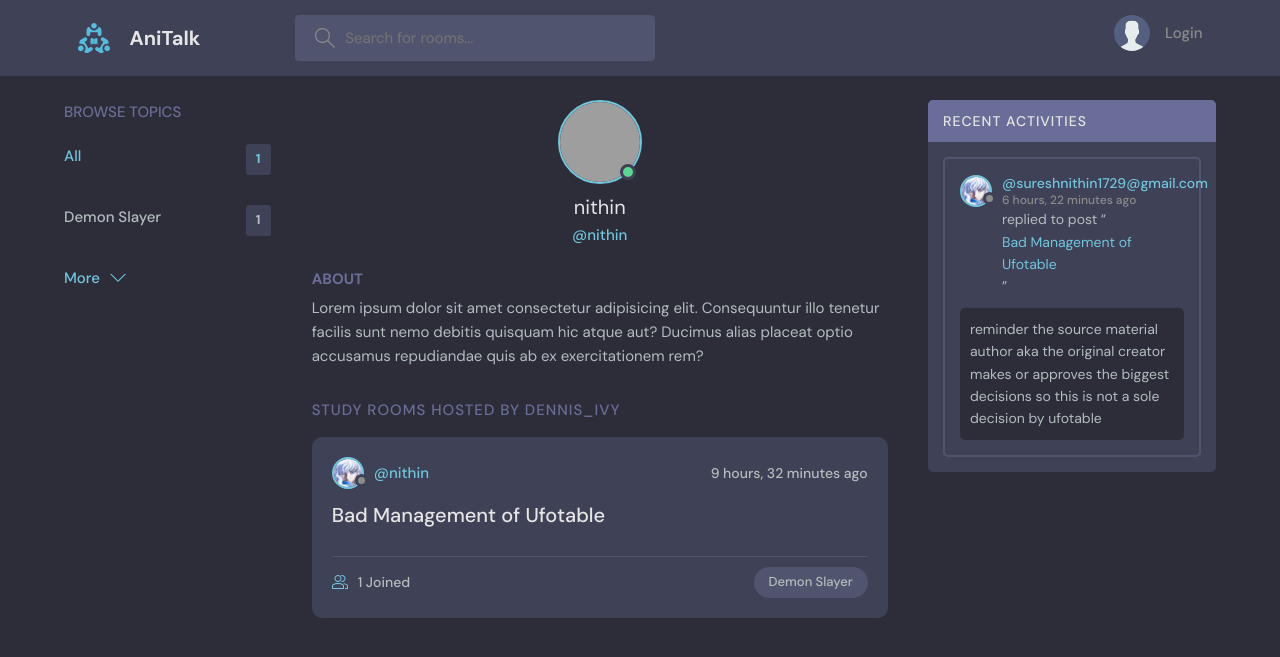
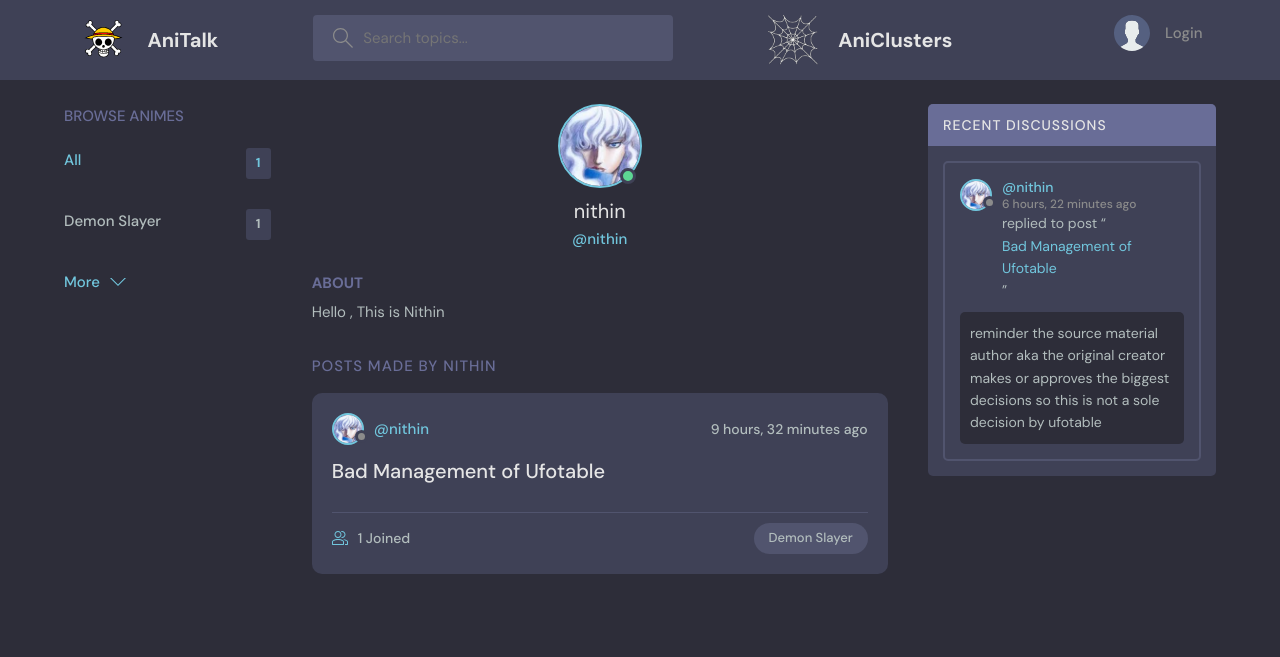
Before and after one commit to Nithin1729S/AniTalk, a Django app: page /profile/1/ in a window 1280 px wide. Shown: the top 657 px of the page. Run offline with Django 3.2, Linux system fonts and the light colour scheme; data comes from the database, SQL or seed files in the repository; both versions use the stored data as it was after the commit; grey boxes are pictures that could not be loaded.

Commit message:
changes names of fields

```diff
--- a/base/templates/base/activity.html
+++ b/base/templates/base/activity.html
@@ -13,7 +13,7 @@
                   ></path>
                 </svg>
               </a>
-              <h3>Recent Activities</h3>
+              <h3>Recent Discussions</h3>
             </div>
           </div>
 
@@ -26,7 +26,7 @@
                     <img src="{{message.user.avatar.url}}" />
                 </div>
                 <p>
-                    @{{message.user}}
+                    @{{message.user.username}}
                     <span>{{message.created|timesince}} ago</span>
                 </p>
             </a>
@@ -56,6 +56,4 @@
         </div>
       </div>
     </main>
-
-    <script src="script.js"></script>
 {% endblock content %}
--- a/base/templates/base/activity_component.html
+++ b/base/templates/base/activity_component.html
@@ -1,6 +1,6 @@
 <div class="activities">
     <div class="activities__header">
-        <h2>Recent Activities</h2>
+        <h2>Recent Discussions</h2>
     </div>
     {% for message in room_messages %}
     <div class="activities__box">
@@ -10,7 +10,7 @@
                     <img src="{{message.user.avatar.url}}" />
                 </div>
                 <p>
-                    @{{message.user}}
+                    @{{message.user.username}}
                     <span>{{message.created|timesince}} ago</span>
                 </p>
             </a>
--- a/base/templates/base/delete.html
+++ b/base/templates/base/delete.html
@@ -33,5 +33,4 @@
             </div>
         </div>
     </main>
-    <script src="script.js"></script>
 {% endblock content %}
--- a/base/templates/base/home.html
+++ b/base/templates/base/home.html
@@ -20,7 +20,7 @@
                     d="M32 30.586l-10.845-10.845c1.771-2.092 2.845-4.791 2.845-7.741 0-6.617-5.383-12-12-12s-12 5.383-12 12c0 6.617 5.383 12 12 12 2.949 0 5.649-1.074 7.741-2.845l10.845 10.845 1.414-1.414zM12 22c-5.514 0-10-4.486-10-10s4.486-10 10-10c5.514 0 10 4.486 10 10s-4.486 10-10 10z"
                   ></path>
                 </svg>
-                <input name='q' placeholder="Search for posts" />
+                <input name='q' placeholder="Search topics..." />
               </label>
             </form>
             <div class="mobile-menuItems">
@@ -30,7 +30,7 @@
           </div>
           <div class="roomList__header">
             <div>
-              <h2>Recent Forum Discussion</h2>
+              <h2>Recent Posts</h2>
               <p>{{ room_count }} Forums available</p>
             </div>
             <a class="btn btn--main" href="{% url 'create-room' %}">
@@ -40,7 +40,7 @@
                   d="M16.943 0.943h-1.885v14.115h-14.115v1.885h14.115v14.115h1.885v-14.115h14.115v-1.885h-14.115v-14.115z"
                 ></path>
               </svg>
-              Create Room
+              Create Post
             </a>
           </div>
           {% include 'base/feed_component.html' %}
--- a/base/templates/base/login_register.html
+++ b/base/templates/base/login_register.html
@@ -10,7 +10,7 @@
         </div>
       </div>
       <div class="layout__body">
-        <h2 class="auth__tagline">Find your study partner</h2>
+        <h2 class="auth__tagline">Welcome Back</h2>
 
         <form class="form" action="" method="POST">
           {% csrf_token %}
@@ -55,7 +55,7 @@
         </div>
       </div>
       <div class="layout__body">
-        <h2 class="auth__tagline">Find your study partner</h2>
+        <h2 class="auth__tagline">Start Using AniTalk</h2>
 
         <form class="form" action="" method="POST">
           {% csrf_token %}
--- a/base/templates/base/profile.html
+++ b/base/templates/base/profile.html
@@ -11,7 +11,7 @@
         <div class="profile">
           <div class="profile__avatar">
             <div class="avatar avatar--large active">
-              <img src="https://randomuser.me/api/portraits/men/11.jpg" />
+              <img src="{{user.avatar.url}}" />
             </div>
           </div>
           <div class="profile__info">
@@ -24,16 +24,14 @@
           <div class="profile__about">
             <h3>About</h3>
             <p>
-              Lorem ipsum dolor sit amet consectetur adipisicing elit. Consequuntur illo tenetur
-              facilis sunt nemo debitis quisquam hic atque aut? Ducimus alias placeat optio
-              accusamus repudiandae quis ab ex exercitationem rem?
+              {{user.bio}}
             </p>
           </div>
         </div>
 
         <div class="roomList__header">
           <div>
-            <h2>Study Rooms Hosted by dennis_ivy</a>
+            <h2>Posts made by {{user.username}}</a>
             </h2>
           </div>
         </div>
--- a/base/templates/base/topics.html
+++ b/base/templates/base/topics.html
@@ -13,7 +13,7 @@
                   ></path>
                 </svg>
               </a>
-              <h3>Browse Topics</h3>
+              <h3>Browse Animes</h3>
             </div>
           </div>
 
@@ -26,7 +26,7 @@
                     d="M32 30.586l-10.845-10.845c1.771-2.092 2.845-4.791 2.845-7.741 0-6.617-5.383-12-12-12s-12 5.383-12 12c0 6.617 5.383 12 12 12 2.949 0 5.649-1.074 7.741-2.845l10.845 10.845 1.414-1.414zM12 22c-5.514 0-10-4.486-10-10s4.486-10 10-10c5.514 0 10 4.486 10 10s-4.486 10-10 10z"
                   ></path>
                 </svg>
-                <input name='q' placeholder="Search for topics" />
+                <input name='q' placeholder="Search topics..." />
               </label>
             </form>
 
@@ -46,6 +46,4 @@
         </div>
       </div>
     </main>
-
-    <script src="script.js"></script>
 {% endblock content %}
--- a/base/templates/base/topics_component.html
+++ b/base/templates/base/topics_component.html
@@ -1,6 +1,6 @@
 <div class="topics">
     <div class="topics__header">
-      <h2>Browse Topics</h2>
+      <h2>Browse Animes</h2>
     </div>
     <ul class="topics__list">
       <li>
--- a/base/templates/base/update-user.html
+++ b/base/templates/base/update-user.html
@@ -29,7 +29,7 @@
 
 
           <div class="form__action">
-            <a class="btn btn--dark" href="index.html">Cancel</a>
+            <a class="btn btn--dark" href="{% url 'home' %}">Cancel</a>
             <button class="btn btn--main" type="submit">Update</button>
           </div>
         </form>
--- a/static/styles/style.css
+++ b/static/styles/style.css
@@ -283,8 +283,8 @@ a {
 }
 
 .header__logo > img {
-  height: 3.2rem;
-  width: 3.2rem;
+  height: 5rem;
+  width: 5rem;
 }
 
 .header__logo > h1 {
--- a/templates/navbar.html
+++ b/templates/navbar.html
@@ -2,7 +2,7 @@
 <header class="header header--loggedIn">
     <div class="container">
       <a href="{% url 'home' %}" class="header__logo">
-        <img src="{% static 'images/logo.svg' %}" />
+        <img height='5rem' width='5rem' src="{% static 'images/logo1.svg' %}" />
         <h1>AniTalk</h1>
       </a>
       <form class="header__search" method="GET" action="{% url 'home' %}">
@@ -13,9 +13,13 @@
               d="M32 30.586l-10.845-10.845c1.771-2.092 2.845-4.791 2.845-7.741 0-6.617-5.383-12-12-12s-12 5.383-12 12c0 6.617 5.383 12 12 12 2.949 0 5.649-1.074 7.741-2.845l10.845 10.845 1.414-1.414zM12 22c-5.514 0-10-4.486-10-10s4.486-10 10-10c5.514 0 10 4.486 10 10s-4.486 10-10 10z"
             ></path>
           </svg>
-          <input name="q" placeholder="Search for rooms..." />
+          <input name="q" placeholder="Search topics..." />
         </label>
       </form>
+      <a href="https://ani-clusters-ashen.vercel.app/"  target="_blank" class="header__logo">
+        <img height='5rem' width='5rem' src="{% static 'images/aniclusters.png' %}" />
+        <h1>AniClusters</h1>
+      </a>
       <nav class="header__menu">
 
 
@@ -69,14 +73,3 @@
       </nav>
     </div>
   </header>
-<!DOCTYPE html>
-<html lang="en">
-<head>
-    <meta charset="UTF-8">
-    <meta name="viewport" content="width=device-width, initial-scale=1.0">
-    <title>Document</title>
-</head>
-<body>
-
-</body>
-</html>
```
Also changed, not shown: base/templates/base/room.html (+4 -5 lines), base/templates/base/room_form.html (+4 -17 lines), README.md (added), Readme.md (deleted), db.sqlite3, static/images/aniclusters.png (added), static/images/logo1.svg (added), static/images/pngwing.com.png (deleted).
